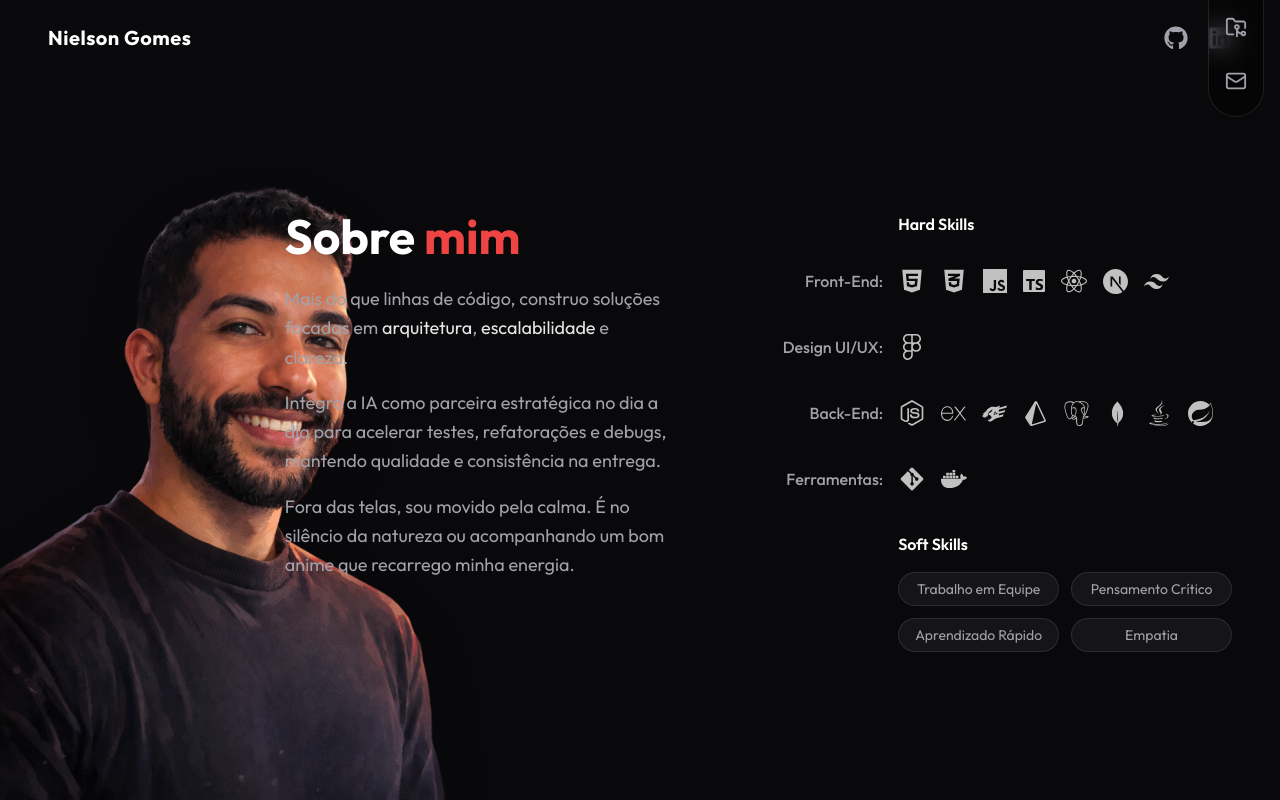
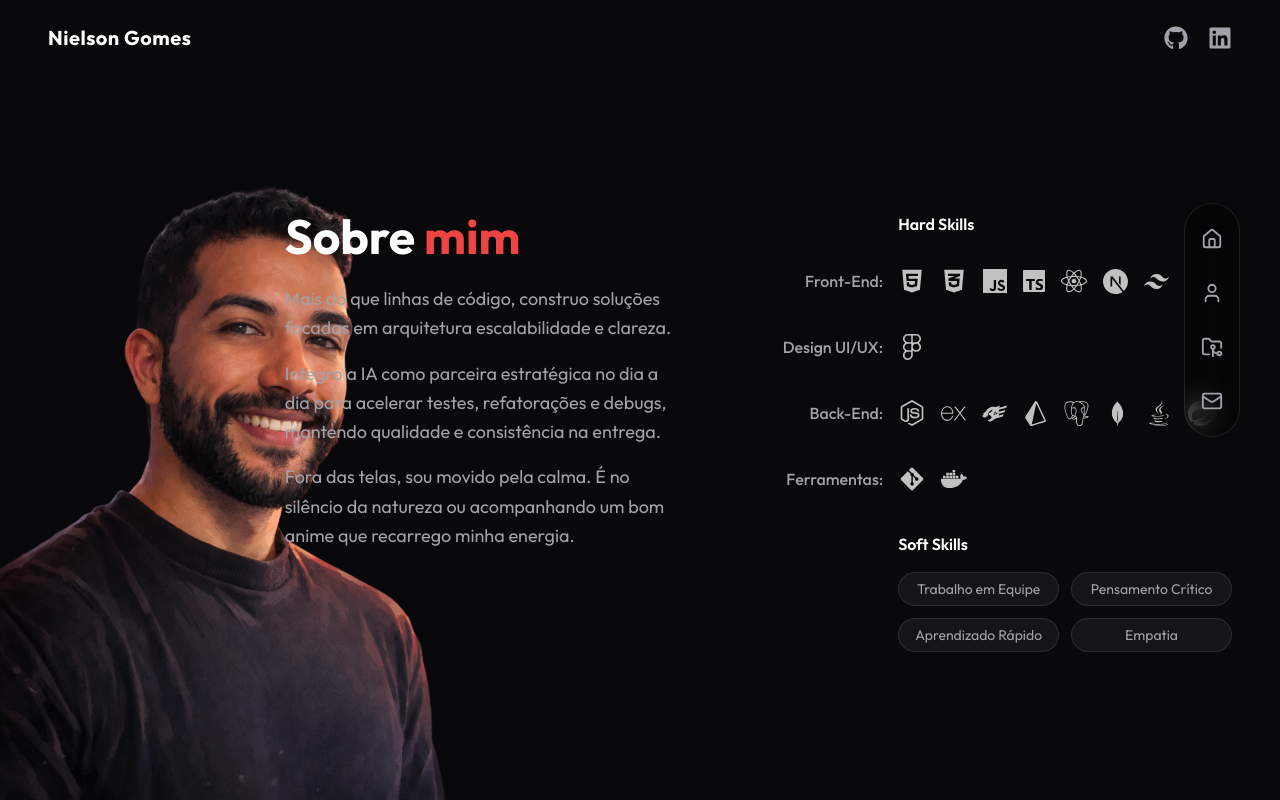
Before and after one commit to nielsongomesdev/my-portfolio, a Next.js app: page /about in a window 1280 px wide. Built offline with nearby package versions, Linux system fonts and the light colour scheme.

Commit message:
fix: (refactor) texto na seção About e ajusta estilo do Sidebar

```diff
--- a/src/components/About/index.tsx
+++ b/src/components/About/index.tsx
@@ -57,8 +57,7 @@ export const About = () => {
             <div className="flex flex-col gap-4 text-brand-muted text-base md:text-lg leading-relaxed">
               <p>
                 Mais do que linhas de código, construo soluções focadas em
-                <span className="text-white/90"> arquitetura</span>,
-                <span className="text-white/90"> escalabilidade</span> e clareza.
+                 arquitetura escalabilidade e clareza.
               </p>
               <p>
                 Integro a IA como parceira estratégica no dia a dia para acelerar testes, refatorações e debugs, mantendo qualidade e consistência na entrega.
--- a/src/components/Sidebar/index.tsx
+++ b/src/components/Sidebar/index.tsx
@@ -6,7 +6,7 @@ export const Sidebar = () => {
     <nav
       className="fixed z-50 bg-black/40 backdrop-blur-md border border-white/10 rounded-full flex
         bottom-6 left-1/2 -translate-x-1/2 flex-row w-[90%] max-w-[320px] justify-between px-6 py-4
-        md:bottom-auto md:left-auto md:translate-x-0 md:right-4 md:top-[1/2] md:-translate-y-1/2 md:flex-col md:w-auto md:px-4 md:py-6 md:gap-8">
+        md:bottom-auto md:left-auto md:translate-x-0 md:right-10 md:top-[40%] md:-translate-y-1/2 md:flex-col md:w-auto md:px-4 md:py-6 md:gap-8">
 
       <Link
         href="/"
```
